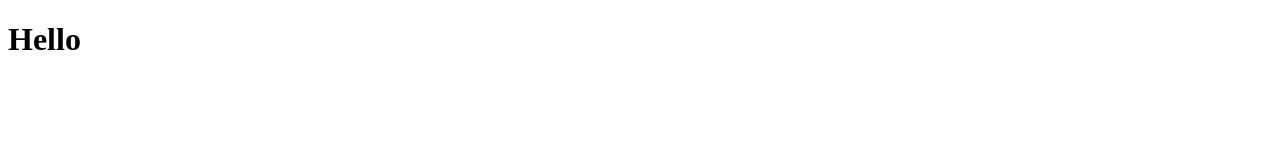
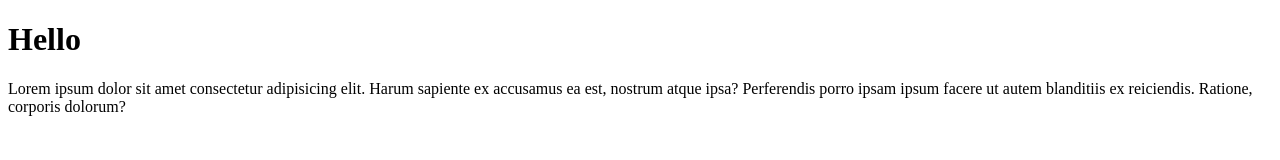
Before and after one commit to saraVillanuevaM/githubrepotutorial, a plain HTML site: page index.html in a window 1280 px wide. Drawn offline with Linux system fonts and the light colour scheme.

Commit message:
segundo cambio

```diff
--- a/index.html
+++ b/index.html
@@ -7,5 +7,6 @@
 </head>
 <body>
     <h1>Hello</h1>
+    <p>Lorem ipsum dolor sit amet consectetur adipisicing elit. Harum sapiente ex accusamus ea est, nostrum atque ipsa? Perferendis porro ipsam ipsum facere ut autem blanditiis ex reiciendis. Ratione, corporis dolorum?</p>
 </body>
 </html>
```
Also changed, not shown: readme.txt.
